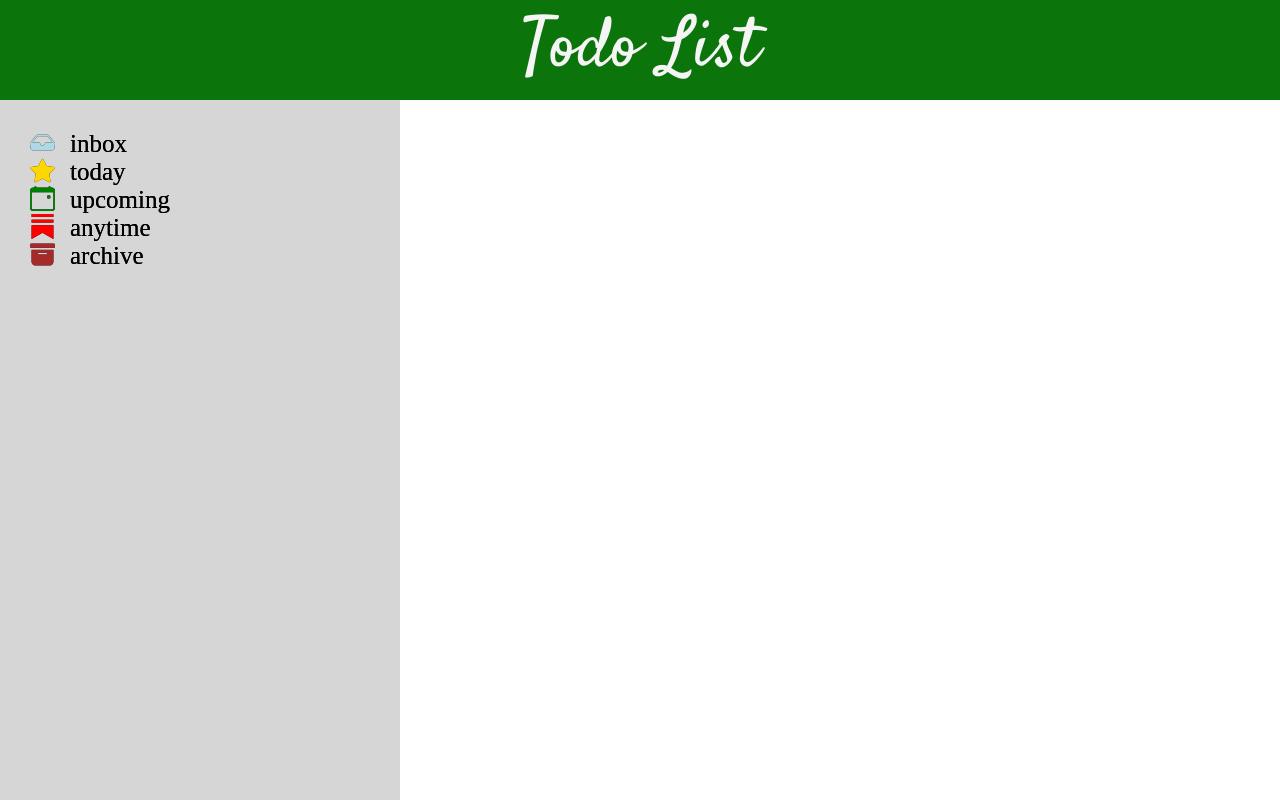
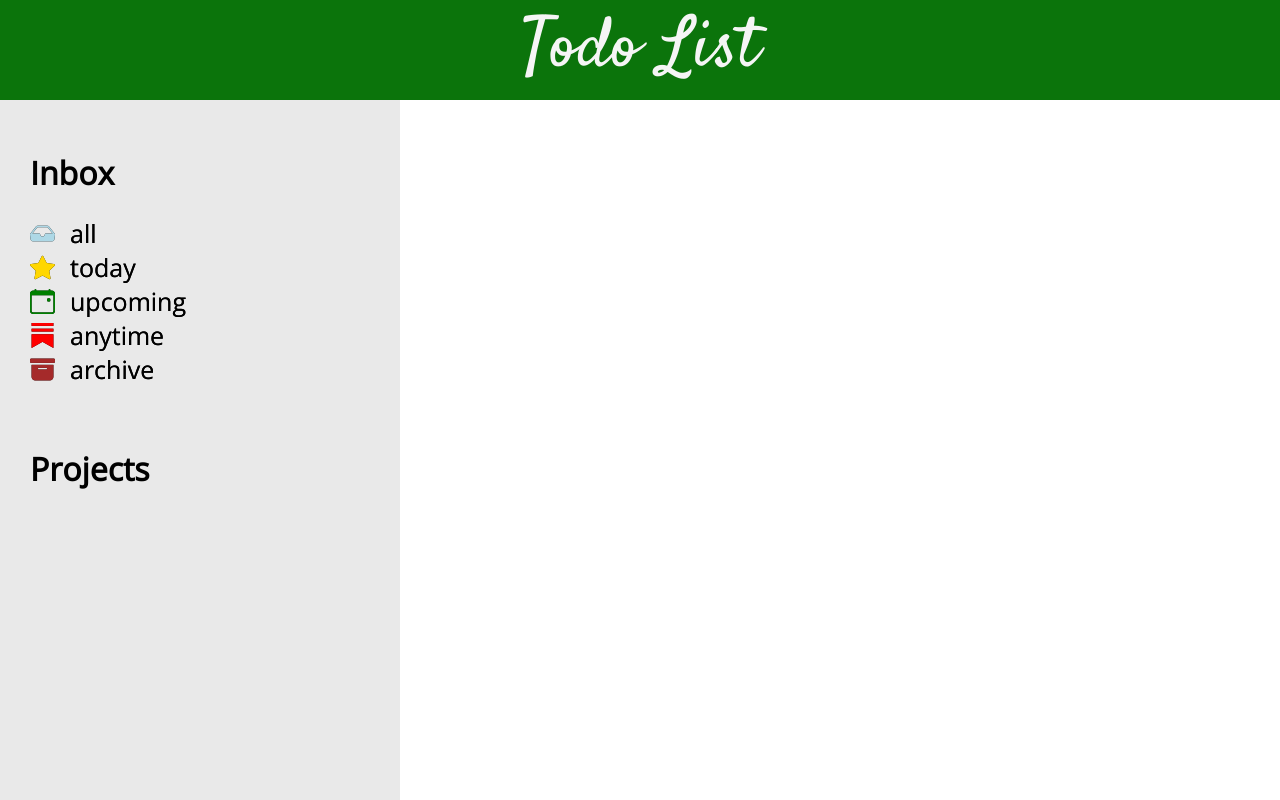
Before and after one commit to BDS-001/TODO-List, a website built with webpack: page dist/index.html in a window 1280 px wide. Built offline with nearby package versions, Linux system fonts and the light colour scheme.

Commit message:
fixed style

```diff
--- a/dist/index.html
+++ b/dist/index.html
@@ -9,17 +9,18 @@
     <link rel="stylesheet" href="https://cdn.jsdelivr.net/npm/bootstrap-icons@1.11.1/font/bootstrap-icons.css">
     <link rel="preconnect" href="https://fonts.googleapis.com">
     <link rel="preconnect" href="https://fonts.gstatic.com" crossorigin>
-    <link href="https://fonts.googleapis.com/css2?family=Satisfy&display=swap" rel="stylesheet">
+    <link href="https://fonts.googleapis.com/css2?family=Open+Sans&family=Satisfy&display=swap" rel="stylesheet">
 
 
 </head>
 <body>
     <div id="header">Todo List</div>
     <div id="sidebar">
-        <div class="general">
+        <div class="inbox">
+            <h1>Inbox</h2>
             <div class="sidebar-entry">
                 <i class="bi bi-inbox-fill" style="color: lightblue;"></i>
-                <div class="inbox">inbox</div>
+                <div class="all">all</div>
             </div>
             <div class="sidebar-entry">
                 <i class="bi bi-star-fill" style="color: gold;"></i>
@@ -38,6 +39,9 @@
                 <div class="archive">archive</div>
             </div>
         </div>
+        <div class="projects">
+            <h1>Projects</h2>
+        </div>
     </div>
     <div id="content"></div>
 </body>
--- a/dist/styles.css
+++ b/dist/styles.css
@@ -1,5 +1,5 @@
 :root {
-    --tmp: white;
+    font-family: 'Open Sans', sans-serif;
 }
 
 body {
@@ -29,8 +29,12 @@ body {
 #sidebar {
     grid-row: 2 / 2;
     grid-column: 1 / 1;
-    background-color: rgb(214, 214, 214);
+    background-color: rgb(233, 233, 233);
     padding: 30px;
+
+    display: flex;
+    flex-direction: column;
+    gap: 40px;
 }
 
 #content {
```
